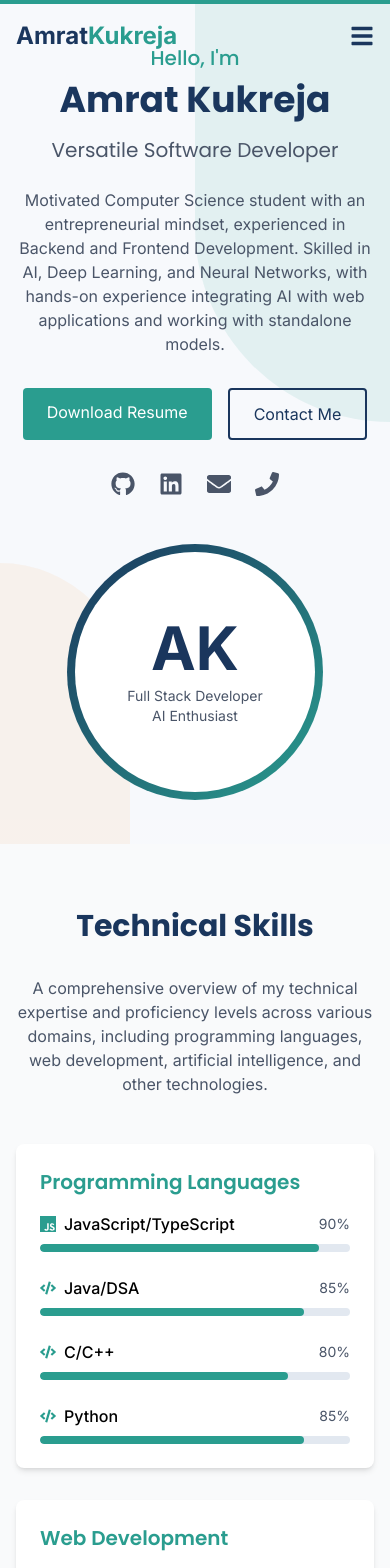
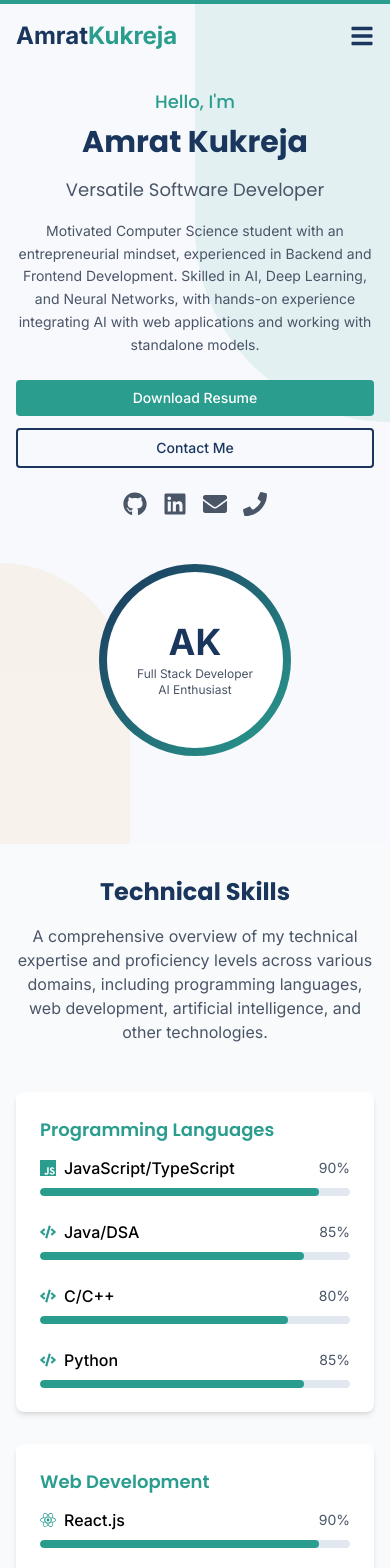
Before and after one commit to AmratKukreja/my_new_portfolio, a Next.js app: page / in a window 390 px wide. Shown: the top 1568 px of the page. Built offline with nearby package versions, Linux system fonts and the light colour scheme.

Commit message:
Optimize mobile responsiveness: single project per slide, improved spacing, and mobile-first design

```diff
--- a/src/app/globals.css
+++ b/src/app/globals.css
@@ -53,10 +53,17 @@ h1, h2, h3, h4, h5, h6 {
   .text-balance {
     text-wrap: balance;
   }
+
+  .line-clamp-3 {
+    display: -webkit-box;
+    -webkit-line-clamp: 3;
+    -webkit-box-orient: vertical;
+    overflow: hidden;
+  }
 }
 
 .section-padding {
-  @apply py-16 md:py-16;
+  @apply py-8 sm:py-12 md:py-16;
 }
 
 .container-custom {
@@ -64,11 +71,11 @@ h1, h2, h3, h4, h5, h6 {
 }
 
 .btn-primary {
-  @apply bg-[#2A9D8F] text-white px-6 py-3 rounded transition-all hover:bg-[#238b7e] focus:outline-none focus:ring-2 focus:ring-[#2A9D8F] focus:ring-opacity-50;
+  @apply bg-[#2A9D8F] text-white px-4 py-2 sm:px-6 sm:py-3 rounded transition-all hover:bg-[#238b7e] focus:outline-none focus:ring-2 focus:ring-[#2A9D8F] focus:ring-opacity-50 text-sm sm:text-base font-medium;
 }
 
 .btn-secondary {
-  @apply border-2 px-6 py-3 rounded transition-all focus:outline-none focus:ring-2 focus:ring-opacity-50;
+  @apply border-2 px-4 py-2 sm:px-6 sm:py-3 rounded transition-all focus:outline-none focus:ring-2 focus:ring-opacity-50 text-sm sm:text-base font-medium;
   border-color: var(--primary-color);
   color: var(--primary-color);
 }
@@ -89,12 +96,12 @@ h1, h2, h3, h4, h5, h6 {
 }
 
 .section-title {
-  @apply text-3xl md:text-4xl font-bold mb-8;
+  @apply text-2xl sm:text-3xl md:text-4xl font-bold mb-4 sm:mb-6 md:mb-8;
   color: var(--primary-color);
 }
 
 .section-subtitle {
-  @apply text-xl md:text-2xl font-semibold mb-4;
+  @apply text-lg sm:text-xl md:text-2xl font-semibold mb-3 sm:mb-4;
   color: var(--secondary-color);
 }
 
--- a/src/components/Hero.tsx
+++ b/src/components/Hero.tsx
@@ -20,38 +20,38 @@ export default function Hero() {
             transition={{ duration: 0.8 }}
             className="text-center md:text-left"
           >
-            <h2 className="text-xl md:text-2xl font-medium mb-2 text-secondary">Hello, I&apos;m</h2>
-            <h1 className="text-4xl md:text-5xl lg:text-6xl font-bold mb-4 text-primary">
+            <h2 className="text-lg sm:text-xl md:text-2xl font-medium mb-2 text-secondary">Hello, I&apos;m</h2>
+            <h1 className="text-3xl sm:text-4xl md:text-5xl lg:text-6xl font-bold mb-4 text-primary">
               Amrat Kukreja
             </h1>
-            <h3 className="text-xl md:text-2xl mb-6 text-muted">
+            <h3 className="text-lg sm:text-xl md:text-2xl mb-4 sm:mb-6 text-muted">
               Versatile Software Developer
             </h3>
-            <p className="mb-8 max-w-lg mx-auto md:mx-0 text-muted">
+            <p className="mb-6 sm:mb-8 max-w-lg mx-auto md:mx-0 text-muted text-sm sm:text-base leading-relaxed">
               Motivated Computer Science student with an entrepreneurial mindset,
               experienced in Backend and Frontend Development. Skilled in AI, Deep
               Learning, and Neural Networks, with hands-on experience integrating AI with
               web applications and working with standalone models.
             </p>
 
-            <div className="flex flex-wrap gap-4 justify-center md:justify-start">
-              <a href="/resume.pdf" target="_blank" rel="noopener noreferrer" className="btn-primary">
+            <div className="flex flex-col sm:flex-row gap-3 sm:gap-4 justify-center md:justify-start">
+              <a href="/resume.pdf" target="_blank" rel="noopener noreferrer" className="btn-primary text-center">
                 Download Resume
               </a>
-              <a href="#contact" className="btn-secondary">Contact Me</a>
+              <a href="#contact" className="btn-secondary text-center">Contact Me</a>
             </div>
 
-            <div className="flex mt-8 gap-6 justify-center md:justify-start">
-              <a href="https://github.com/AmratKukreja" target="_blank" rel="noopener noreferrer" className="social-icon">
+            <div className="flex mt-6 sm:mt-8 gap-4 sm:gap-6 justify-center md:justify-start">
+              <a href="https://github.com/AmratKukreja" target="_blank" rel="noopener noreferrer" className="social-icon text-xl sm:text-2xl">
                 <FaGithub />
               </a>
-              <a href="https://linkedin.com/in/amrat-kukreja" target="_blank" rel="noopener noreferrer" className="social-icon">
+              <a href="https://linkedin.com/in/amrat-kukreja" target="_blank" rel="noopener noreferrer" className="social-icon text-xl sm:text-2xl">
                 <FaLinkedin />
               </a>
-              <a href="mailto:amratkukreja@gmail.com" className="social-icon">
+              <a href="mailto:amratkukreja@gmail.com" className="social-icon text-xl sm:text-2xl">
                 <FaEnvelope />
               </a>
-              <a href="tel:+923123205424" className="social-icon">
+              <a href="tel:+923123205424" className="social-icon text-xl sm:text-2xl">
                 <FaPhone />
               </a>
             </div>
@@ -63,12 +63,12 @@ export default function Hero() {
             transition={{ duration: 0.8, delay: 0.2 }}
             className="relative"
           >
-            <div className="w-64 h-64 md:w-80 md:h-80 bg-gradient-to-br from-[#1A365D] to-[#2A9D8F] rounded-full mx-auto flex items-center justify-center">
-              <div className="w-60 h-60 md:w-76 md:h-76 rounded-full flex items-center justify-center text-center p-4 bg-card">
+            <div className="w-48 h-48 sm:w-64 sm:h-64 md:w-80 md:h-80 bg-gradient-to-br from-[#1A365D] to-[#2A9D8F] rounded-full mx-auto flex items-center justify-center">
+              <div className="w-44 h-44 sm:w-60 sm:h-60 md:w-76 md:h-76 rounded-full flex items-center justify-center text-center p-3 sm:p-4 bg-card">
                 <div>
-                  <div className="text-6xl mb-2 text-primary font-bold">AK</div>
-                  <div className="text-sm text-muted">Full Stack Developer</div>
-                  <div className="text-sm text-muted">AI Enthusiast</div>
+                  <div className="text-4xl sm:text-5xl md:text-6xl mb-1 sm:mb-2 text-primary font-bold">AK</div>
+                  <div className="text-xs sm:text-sm text-muted">Full Stack Developer</div>
+                  <div className="text-xs sm:text-sm text-muted">AI Enthusiast</div>
                 </div>
               </div>
             </div>
```
Also changed, not shown: src/components/Projects.tsx (+33 -27 lines).
